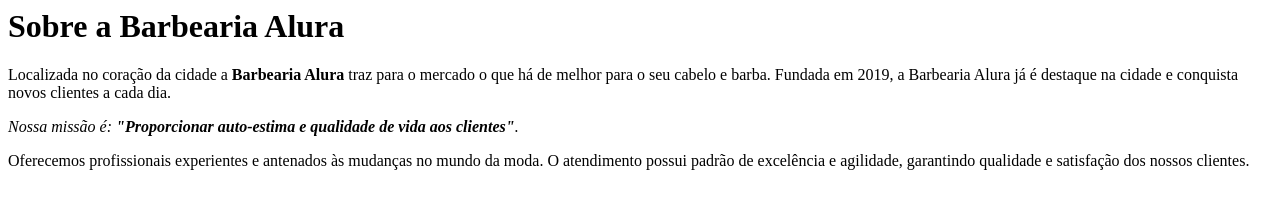
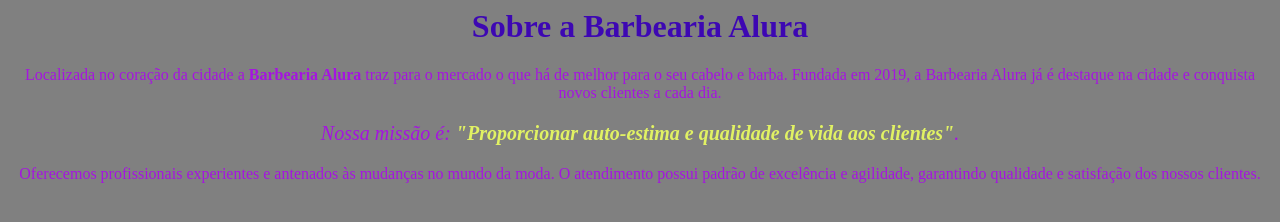
Before and after one commit to RafaelMSantos19/Alura, a plain HTML site: page modulo_1_html/index.html in a window 1280 px wide. Drawn offline with Linux system fonts and the light colour scheme.

Commit message:
CSS aplicado

```diff
--- a/modulo_1_html/index.html
+++ b/modulo_1_html/index.html
@@ -3,19 +3,25 @@
 <head>
     <meta charset="UTF-8">
     <title>Barbearia Alura</title>
+    <link rel="stylesheet" href="style.css">
+
 </head>
 
 <body>
-    <h1>Sobre a Barbearia Alura</h1>
 
-    <p>Localizada no coração da cidade a <strong>Barbearia Alura</strong> traz para o mercado o que há de melhor para o
-        seu cabelo e barba. Fundada em 2019, a Barbearia Alura já é destaque na cidade e conquista novos clientes a cada
-        dia.</p>
+        <h1 >Sobre a Barbearia Alura</h1>
 
-    <p> <em>Nossa missão é: <strong>"Proporcionar auto-estima e qualidade de vida aos clientes"</strong>.</em></p>
+        <p>Localizada no coração da cidade a <strong>Barbearia Alura</strong> traz para o mercado o que há de melhor
+            para o
+            seu cabelo e barba. Fundada em 2019, a Barbearia Alura já é destaque na cidade e conquista novos clientes a
+            cada
+            dia.</p>
 
-    <p>Oferecemos profissionais experientes e antenados às mudanças no mundo da moda. O atendimento possui padrão de
-        excelência e agilidade, garantindo qualidade e satisfação dos nossos clientes.</p>
+        <p style="font-size: 20;"> <em>Nossa missão é: <strong>"Proporcionar auto-estima e qualidade de vida aos
+                    clientes"</strong>.</em></p>
+
+        <p>Oferecemos profissionais experientes e antenados às mudanças no mundo da moda. O atendimento possui padrão de
+            excelência e agilidade, garantindo qualidade e satisfação dos nossos clientes.</p>
 
 
 </body>
--- /dev/null
+++ b/modulo_1_html/style.css
@@ -0,0 +1,18 @@
+body{
+    background-color: gray;
+}
+
+p{
+    text-align: center;
+    color: #A514E0 ;
+
+
+}
+em strong{
+    color: #E1F263;
+}
+
+h1{
+    text-align: center;
+    color: #3D07B3;
+}
```
